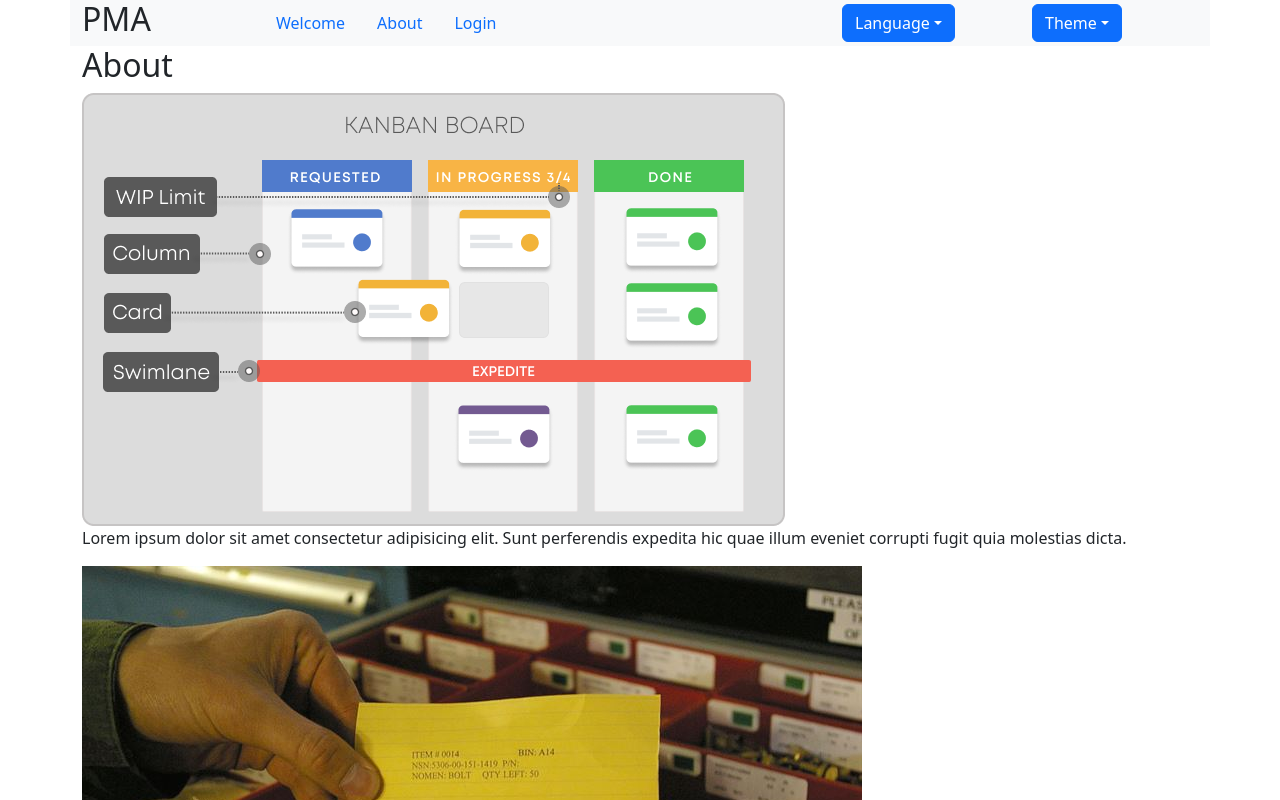
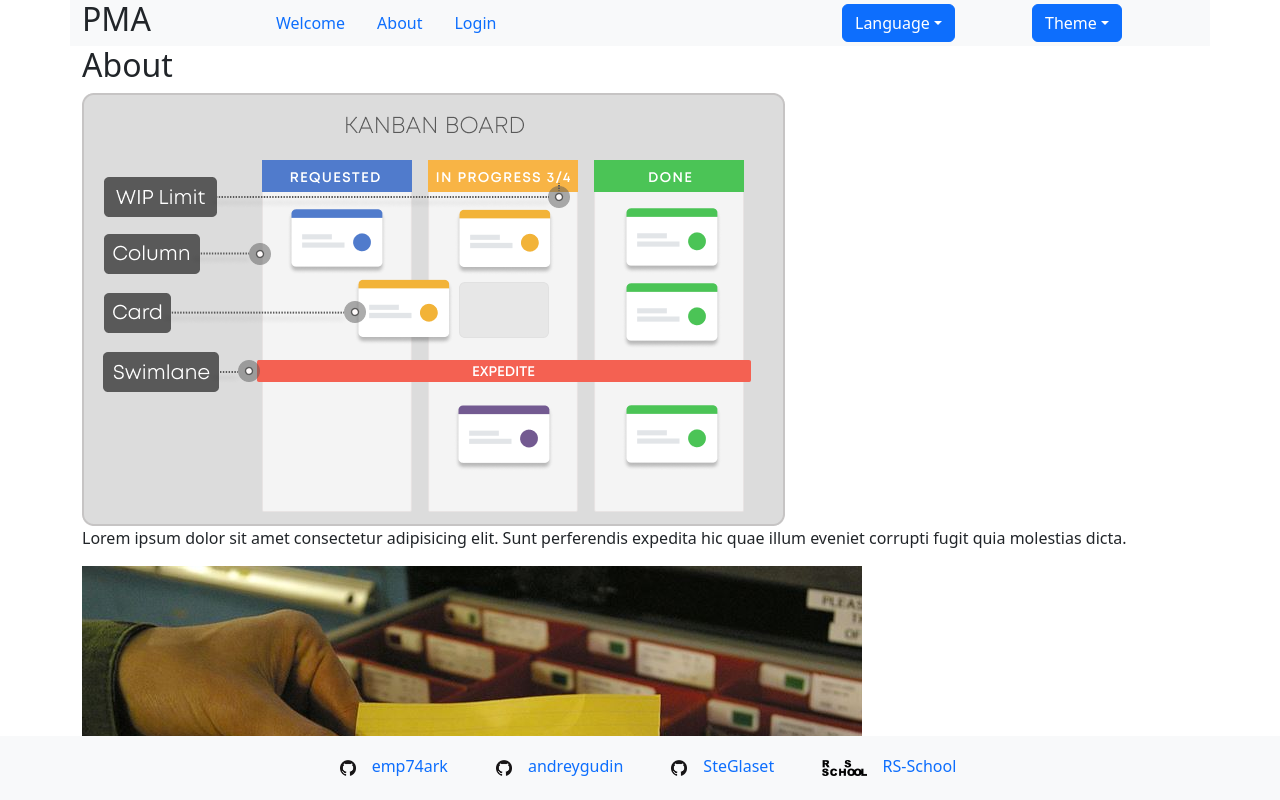
Before and after one commit to emp74ark/pma, a React (Create React App) app: page /about in a window 1280 px wide. Shown: the top 800 px of the page. Built offline with nearby package versions, Linux system fonts and the light colour scheme.

Commit message:
feat: stick footer to bottom

```diff
--- a/src/components/Footer/Footer.tsx
+++ b/src/components/Footer/Footer.tsx
@@ -3,7 +3,7 @@ import { contacts } from './Footer.props';
 
 export const Footer: FC = () => {
   return (
-    <footer className="bg-light d-flex justify-content-center">
+    <footer className="bg-light d-flex justify-content-center fixed-bottom">
       <ul className="nav">
         {contacts.map((contact) => (
           <li key={contact.title} className="nav-item">
--- a/src/index.scss
+++ b/src/index.scss
@@ -4,3 +4,9 @@
   height: 1em;
   margin: 1em;
 }
+
+body{
+  width: 100vw;
+  height: 100vh;
+  display: flex;
+}
--- a/src/pages/Dashboard/Dashboard.tsx
+++ b/src/pages/Dashboard/Dashboard.tsx
@@ -74,7 +74,7 @@ export const Dashboard: FC = () => {
           Submit
         </button>
       </form>
-      <div className="w-100 h-100 d-flex gap-5 overflow-auto ">
+      <div className="w-100 h-auto d-flex gap-5 overflow-auto ">
         {boards &&
           boards.map((board) => (
             <Card
```
